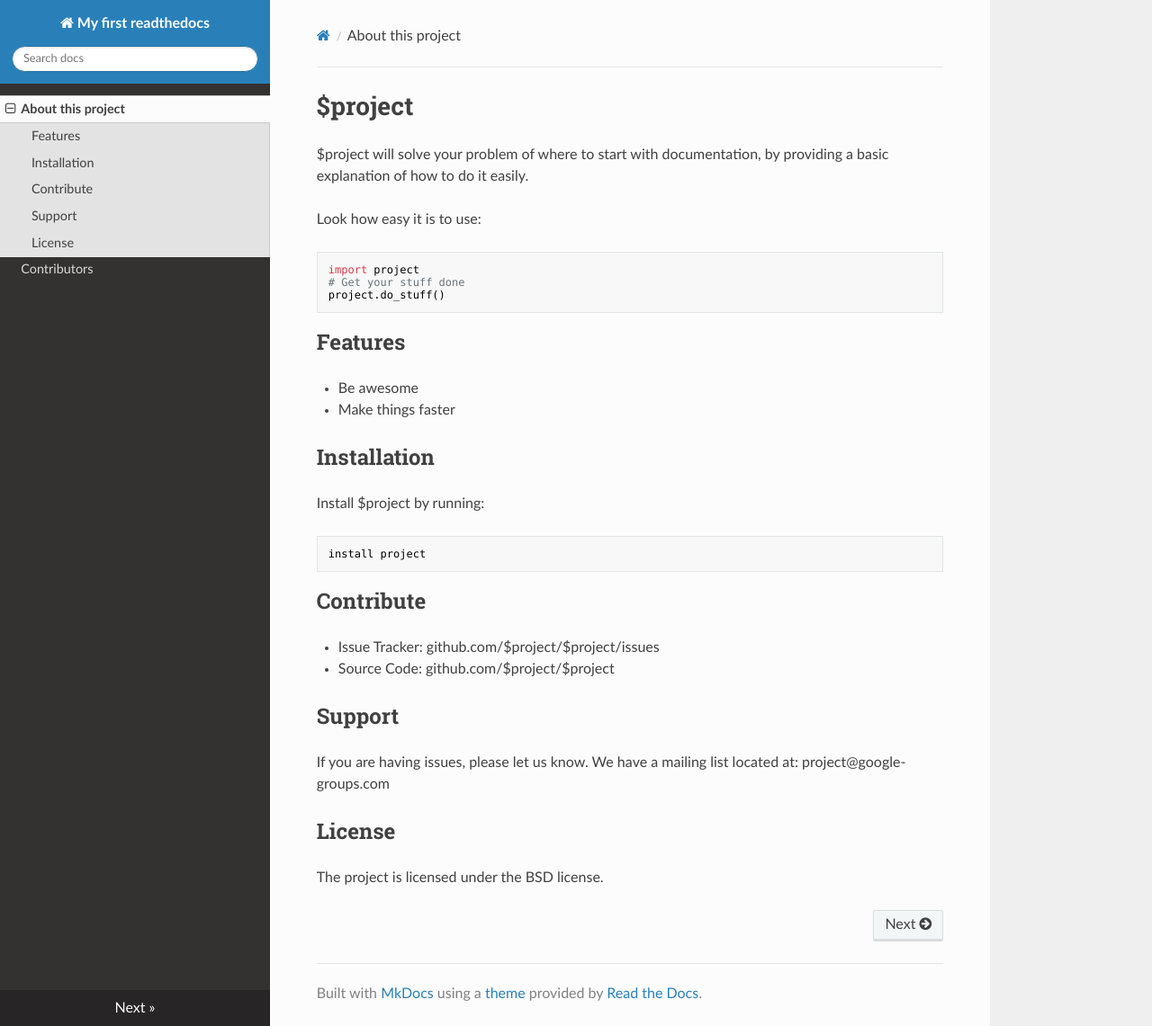
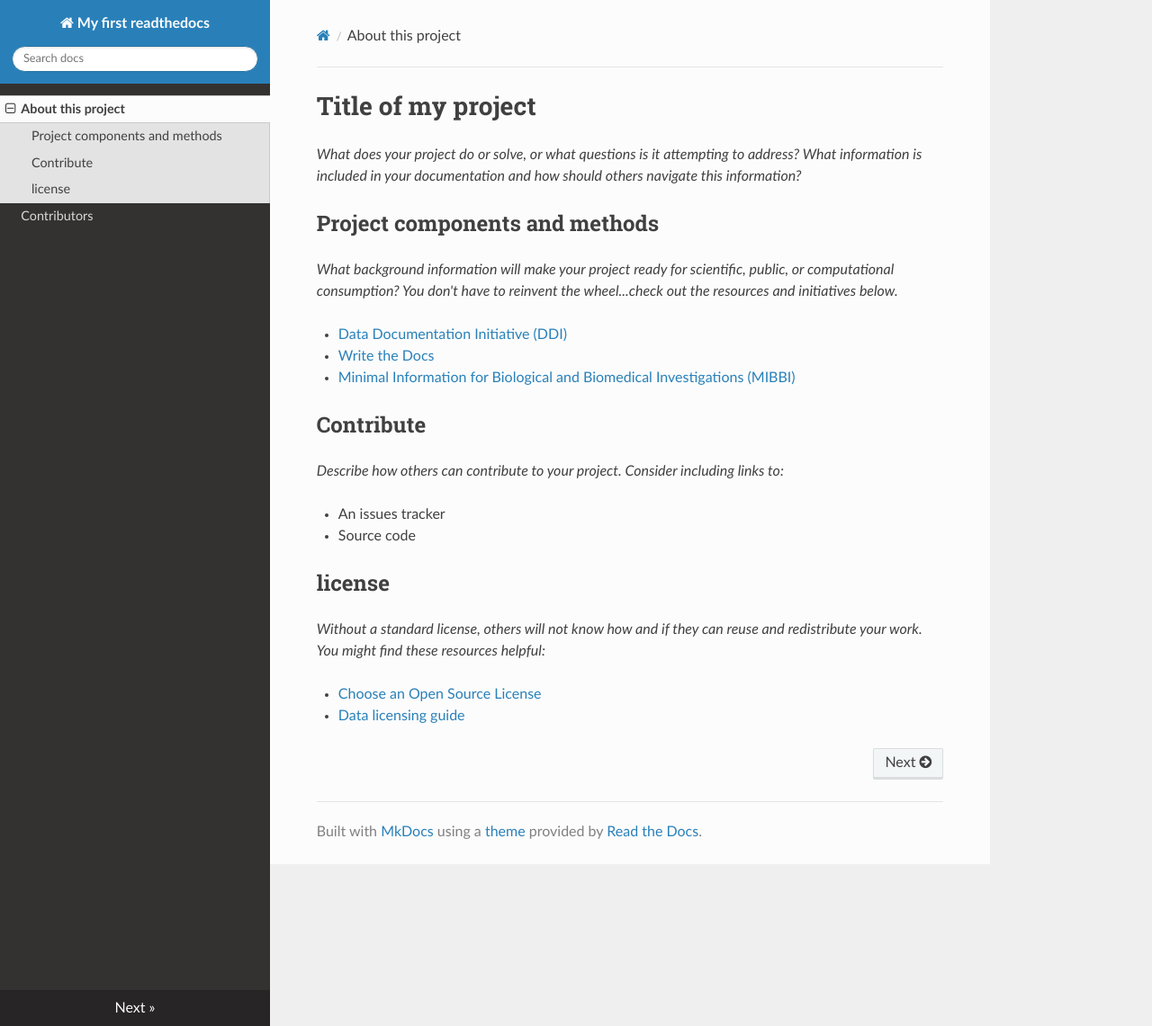
Before and after one commit to xiangruyin/my-first-rtd, an MkDocs documentation site: the page built from docs/index.md, in a window 1280 px wide and 1141 px high. Shown: the whole window at 90% size. Built offline with MkDocs 1.6.1, drawn with Linux system fonts in a browser that asks for light colours; nearby versions of some CDN libraries; old or Windows-style settings are respelled for this version of MkDocs.

Commit message:
updated templates

```diff
--- a/docs/index.md
+++ b/docs/index.md
@@ -1,41 +1,25 @@
-$project
-========
+#Title of my project
 
-$project will solve your problem of where to start with documentation,
-by providing a basic explanation of how to do it easily.
+*What does your project do or solve, or what questions is it attempting to address?  What information is included in your documentation and how should others navigate this information?*
 
-Look how easy it is to use:
+##Project components and methods
 
-    import project
-    # Get your stuff done
-    project.do_stuff()
+*What background information will make your project ready for scientific, public, or computational consumption? You don't have to reinvent the wheel...check out the resources and initiatives below.*
 
-Features
---------
+- [Data Documentation Initiative (DDI)](https://ddialliance.org/)
+- [Write the Docs](http://www.writethedocs.org/)
+- [Minimal Information for Biological and Biomedical Investigations (MIBBI)](https://fairsharing.org/collection/MIBBI)
 
-- Be awesome
-- Make things faster
+##Contribute
 
-Installation
-------------
+*Describe how others can contribute to your project.  Consider including links to:*
 
-Install $project by running:
+- An issues tracker
+- Source code
 
-    install project
+##license
 
-Contribute
-----------
+*Without a standard license, others will not know how and if they can reuse and redistribute your work. You might find these resources helpful:*
 
-- Issue Tracker: github.com/$project/$project/issues
-- Source Code: github.com/$project/$project
-
-Support
--------
-
-If you are having issues, please let us know.
-We have a mailing list located at: project@google-groups.com
-
-License
--------
-
-The project is licensed under the BSD license.
+- [Choose an Open Source License](https://choosealicense.com/)
+- [Data licensing guide](https://guides.nyu.edu/data_management/data-licensing)
```
Also changed, not shown: docs/contributors.md (+4 -0 lines).
